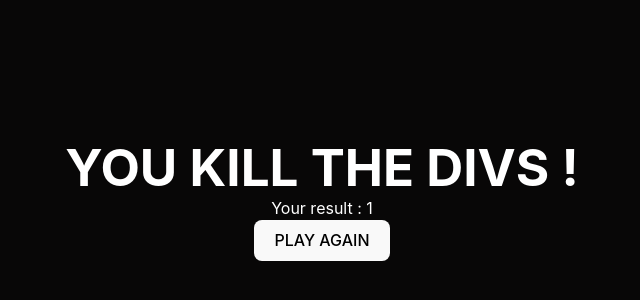
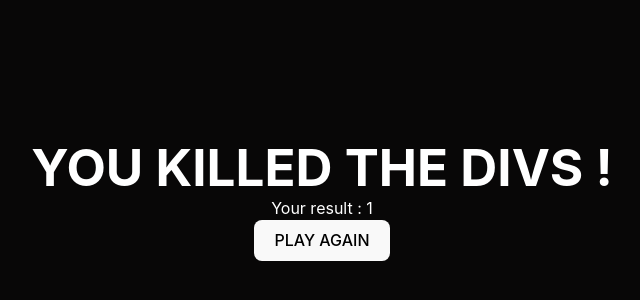
Before and after one commit to Calanfive/kill_divs_tp_pwa, a React (Vite) app: page /resultat/1 in a window 1280 px wide. Shown: the part 200-500 px from the top of the page, without its empty margins (318-958 px from the left). Built offline with nearby package versions, Linux system fonts and the light colour scheme.

Commit message:
show location

```diff
--- a/dev-dist/sw.js
+++ b/dev-dist/sw.js
@@ -82,7 +82,7 @@ define(['./workbox-b5f7729d'], (function (workbox) { 'use strict';
     "revision": "3ca0b8505b4bec776b69afdba2768812"
   }, {
     "url": "index.html",
-    "revision": "0.bu346aoiuc8"
+    "revision": "0.uvlgr0m990o"
   }], {});
   workbox.cleanupOutdatedCaches();
   workbox.registerRoute(new workbox.NavigationRoute(workbox.createHandlerBoundToURL("index.html"), {
--- a/src/routes/Accueil.tsx
+++ b/src/routes/Accueil.tsx
@@ -7,6 +7,7 @@ const audio = new Audio("/bellson.mp3");
 
 export default function Accueil() {
     const navigate = useNavigate();
+    const [showCountry, setShowCountry] = useState<string>("");
     let [deferredPrompt, setDeferredPrompt] = useState<BeforeInstallPromptEvent | null>();
 
     console.log('deferred', deferredPrompt)
@@ -28,9 +29,9 @@ export default function Accueil() {
                 console.log(position.coords.accuracy);
                 const response = await fetch(`https://api.bigdatacloud.net/data/reverse-geocode-client?latitude=${position.coords.latitude}&longitude=${position.coords.longitude}&localityLanguage=en`)
                 const data = await response.json()
-                console.log("geoloc", data.countryName);
+                console.log("geoloc", data);
+                setShowCountry(data.countryCode)
             })
-
         }
         else {
             console.error("Geolocation is not supported by this browser.")
@@ -75,7 +76,7 @@ export default function Accueil() {
                 ? <button className="instal-button" onClick={handleInstal}>DOWNLOAD</button>
                 : null
             }
-            <div className="position" >Location</div>
+            <div className="location">Location : {showCountry}</div>
         </div>
     )
 }
--- a/src/routes/Resultat.tsx
+++ b/src/routes/Resultat.tsx
@@ -26,7 +26,7 @@ export default function Resultat(){
     return (
         <div>
             <div className="result">
-                <h1>YOU KILL THE DIVS !</h1>
+                <h1>YOU KILLED THE DIVS !</h1>
                 <p>Your result : {params.initialtime} </p>
                 <button onClick={handleClickPlay}>PLAY AGAIN</button>
             </div>
```
